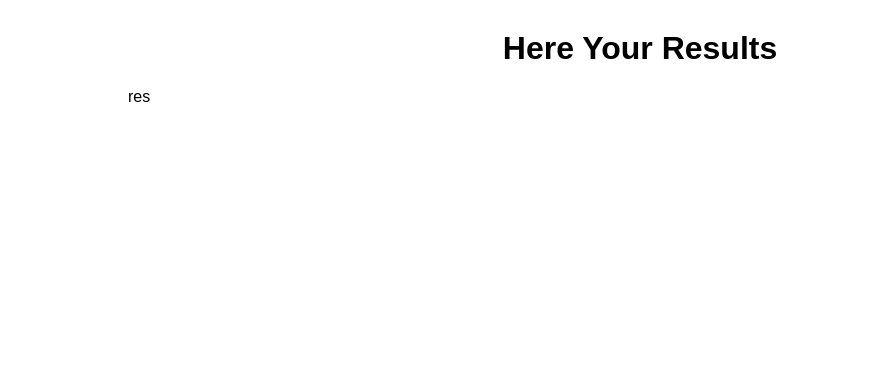
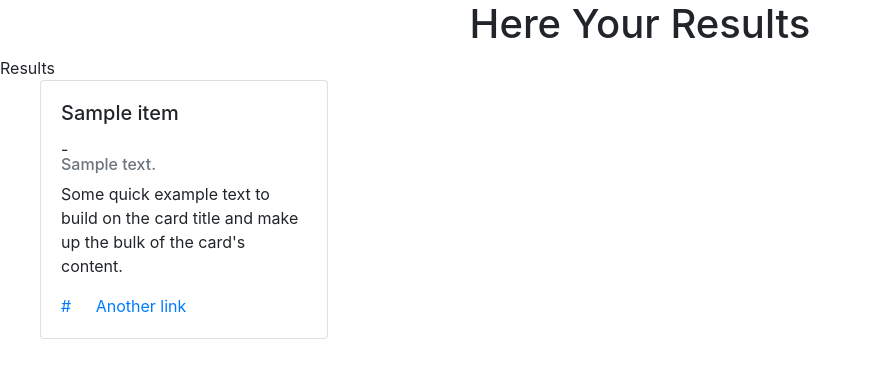
Before and after one commit to LerichO/final-project, a Flask app: template templates/results.html in a window 1280 px wide. Shown: the top 378 px of the page, without its empty margins (0-871 px from the left). Run offline with Flask 2, Linux system fonts and the light colour scheme; the template is opened without the code that fills it: most values are stand-ins (such as "Sample title", 1, 10 or a date in 2020); some libraries are stand-ins or nearby versions.

Commit message:
can now render cards w/ business item

```diff
--- a/app.py
+++ b/app.py
@@ -19,8 +19,12 @@ def index():
 @app.route("/results", methods = ["GET", "POST"])
 def results():
     api_key = app.config["API_KEY"]
-    user_response_city = request.form["city"]
+    user_response_city = request.form["city-state"]
     user_response_service = request.form["service"]
-    print(model.search(user_response_service, user_response_city, api_key ))
-    businesses = model.businesses
+
+    businesses = model.search(user_response_service, user_response_city, api_key )
+    # -- ^^^^^less code used than referencing model.bussiness_list seperately
+    # print(businesses) # enable wehen needed for debugging purposes --
+
+    # -- elements of businesses can now render specific values of keys on html --
     return render_template("results.html", businesses = businesses)
--- a/requirements.txt
+++ b/requirements.txt
@@ -1,2 +1,3 @@
 Flask==1.1.2
 gunicorn==20.0.4
+requests==2.26.0
--- a/templates/index.html
+++ b/templates/index.html
@@ -15,7 +15,7 @@
             <option value="home-services">Home Services</option>
             <option value="delivery">Delivery</option>
         </select>
-        <input type="text" name="city" placeholder="City/Metro Area" />
+        <input type="text" name="city-state" placeholder="City, State" />
         <input type="text" name="price-range" placeholder="Price Range" />
         <input type="text" name="rating-range" placeholder="Minimum Rating" />
         <input type="submit" value="Submit" />
--- a/templates/results.html
+++ b/templates/results.html
@@ -3,19 +3,32 @@
 <head>
     <title>Your Personalized Gif</title>
     <link rel="stylesheet" type="text/css" href="static/css/style.css?q={{ time }}" />
+    <link rel="stylesheet" href="https://maxcdn.bootstrapcdn.com/bootstrap/4.0.0/css/bootstrap.min.css" integrity="sha384-Gn5384xqQ1aoWXA+058RXPxPg6fy4IWvTNh0E263XmFcJlSAwiGgFAW/dAiS6JXm" crossorigin="anonymous">
+
 </head>
 
 <body>
     <h1 class="results-text">Here Your Results</h1>
     <div id="results-container">
-        res
+        Results
         <ul>
-        {% for item in businesses%}
-        <!-- <li>{{ item["name"]}} - {{ item["location"] }}</li>  -->
-        <!-- ^^^^^^^this is to be fixed later tonight/this weekend also - Lerich -->
-        {% endfor %}
+            {% for item in businesses%}
+            <!-- <li> -->
+                <!-- {{item.get("name")}} , {{item.get("location").get("address1")}} -->
+                <!-- cards created by for loop -->
+                <div class="card" style="width: 18rem;">
+                    <div class="card-body">
+                        <h5 class="card-title">{{item.get("name")}}</h5>-
+                        <h6 class="card-subtitle mb-2 text-muted">{{item.get("location").get("address1")}}</h6>
+                        <p class="card-text">Some quick example text to build on the card title and make up the bulk of
+                            the card's content.</p>
+                        <a href="#" class="card-link">{{item.get("url")}}</a>
+                        <a href="#" class="card-link">Another link</a>
+                    </div>
+                </div>
+            <!-- </li> -->
+            {% endfor %}
         </ul>
-        <!-- <p class="results-text">{{name}}, {{location}}</p> here is where we return the what they searched for -->
     </div>
 </body>
 
```
Also changed, not shown: model.py (+8 -4 lines).
